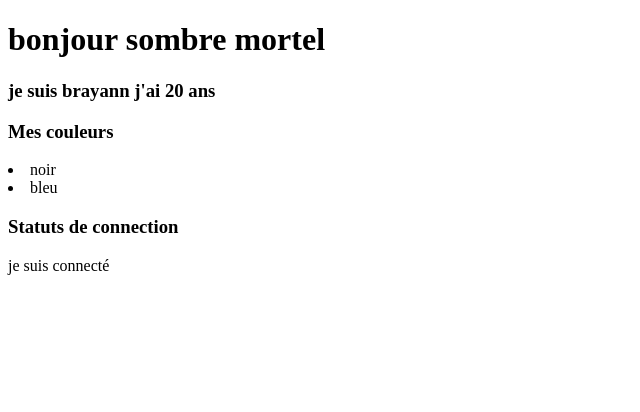
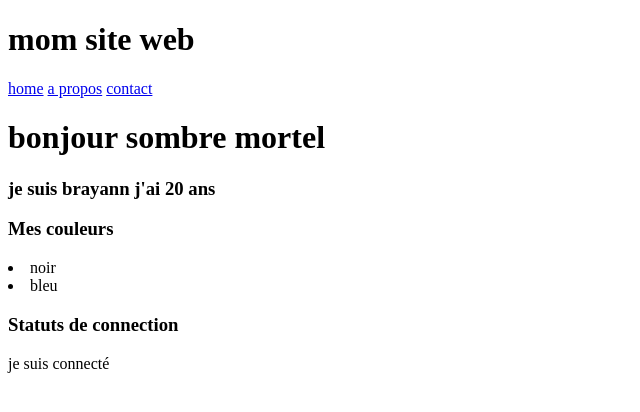
Before and after one commit to DARK-MATTER-69/tuto-python, a Django app: page / in a window 1280 px wide. Shown: the top 412 px of the page, without its empty margins (0-640 px from the left). Run offline with Django 5.2, Linux system fonts and the light colour scheme.

Commit message:
notion d'heritage de page

```diff
--- a/pages/urls.py
+++ b/pages/urls.py
@@ -2,5 +2,6 @@ from django.urls import path
 from . import views
 
 urlpatterns = [
-    path('', views.home_page_view)
+    path('', views.home_page_view),
+    path('contact/', views.contact_page_view)
 ]
--- a/pages/views.py
+++ b/pages/views.py
@@ -11,3 +11,6 @@ def home_page_view (request):
         'est_connecte': True
     }
     return render(request, 'home.html', context)
+
+def contact_page_view (request):
+    return render(request, 'contact.html')
--- a/templates/base.html
+++ b/templates/base.html
@@ -11,7 +11,7 @@
             <nav>
                 <a href="/">home</a>
                 <a href="#">a propos</a>
-                <a href="#">contact</a>
+                <a href="/contact/">contact</a>
             </nav>
         </header>
 
--- /dev/null
+++ b/templates/contact.html
@@ -0,0 +1,4 @@
+{% extends 'base.html' %}
+{% block content %}
+    <h2>ma page de contact</h2>
+{% endblock %}
--- a/templates/home.html
+++ b/templates/home.html
@@ -1,11 +1,5 @@
-<!DOCTYPE html>
-<html lang="en">
-<head>
-    <meta charset="UTF-8">
-    <meta name="viewport" content="width=device-width, initial-scale=1.0">
-    <title>acceuil </title>
-</head>
-<body>
+{% extends 'base.html' %}
+{% block content %}
     <h1>bonjour sombre mortel</h1>
     <h3>je suis {{nom}} j'ai {{age}} ans</h3>
 
@@ -26,5 +20,5 @@
             <p> pas en ligne </p>
         {% endif %}
     </p>
-</body>
-</html>
+
+{% endblock  %}
```
